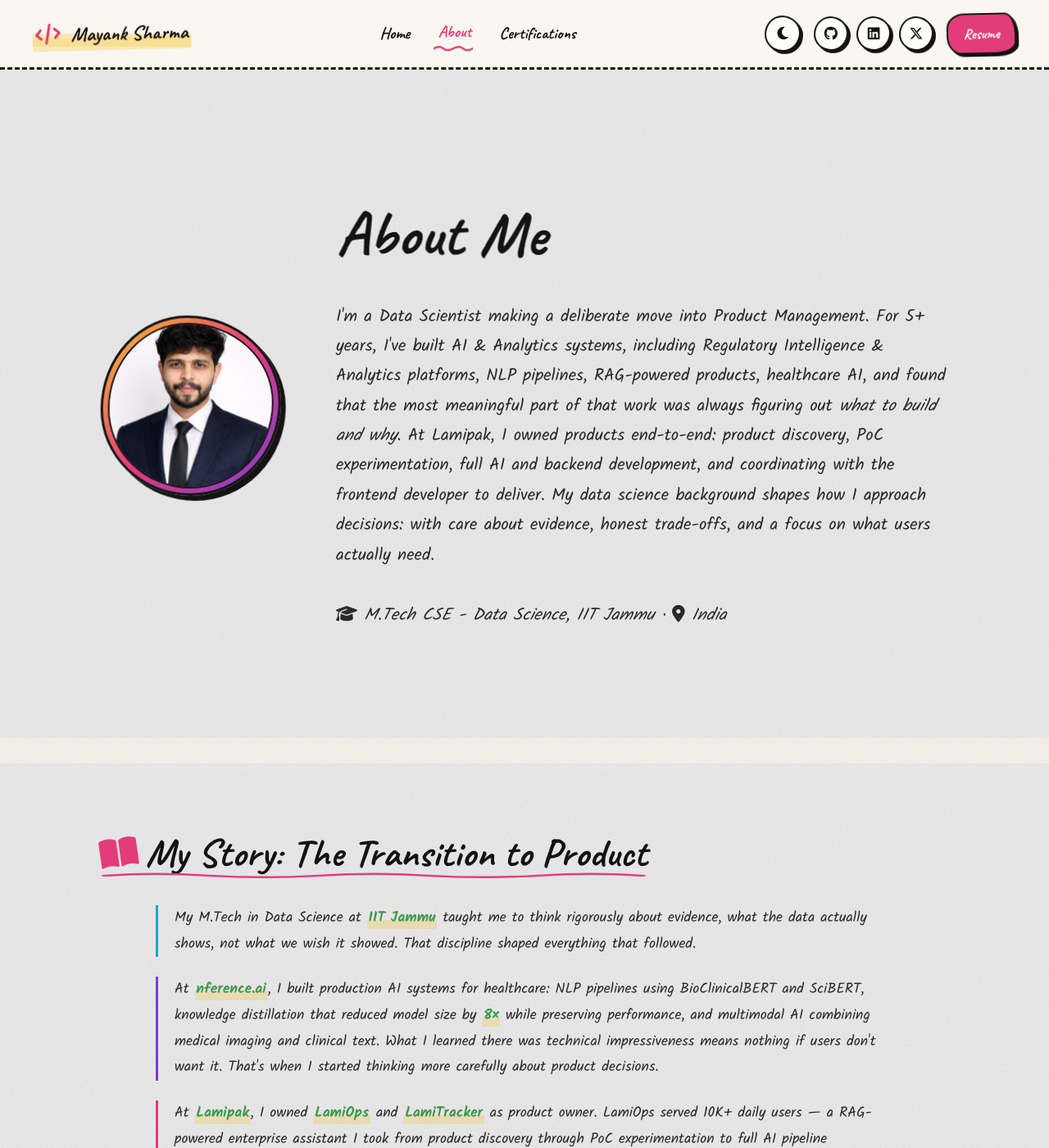
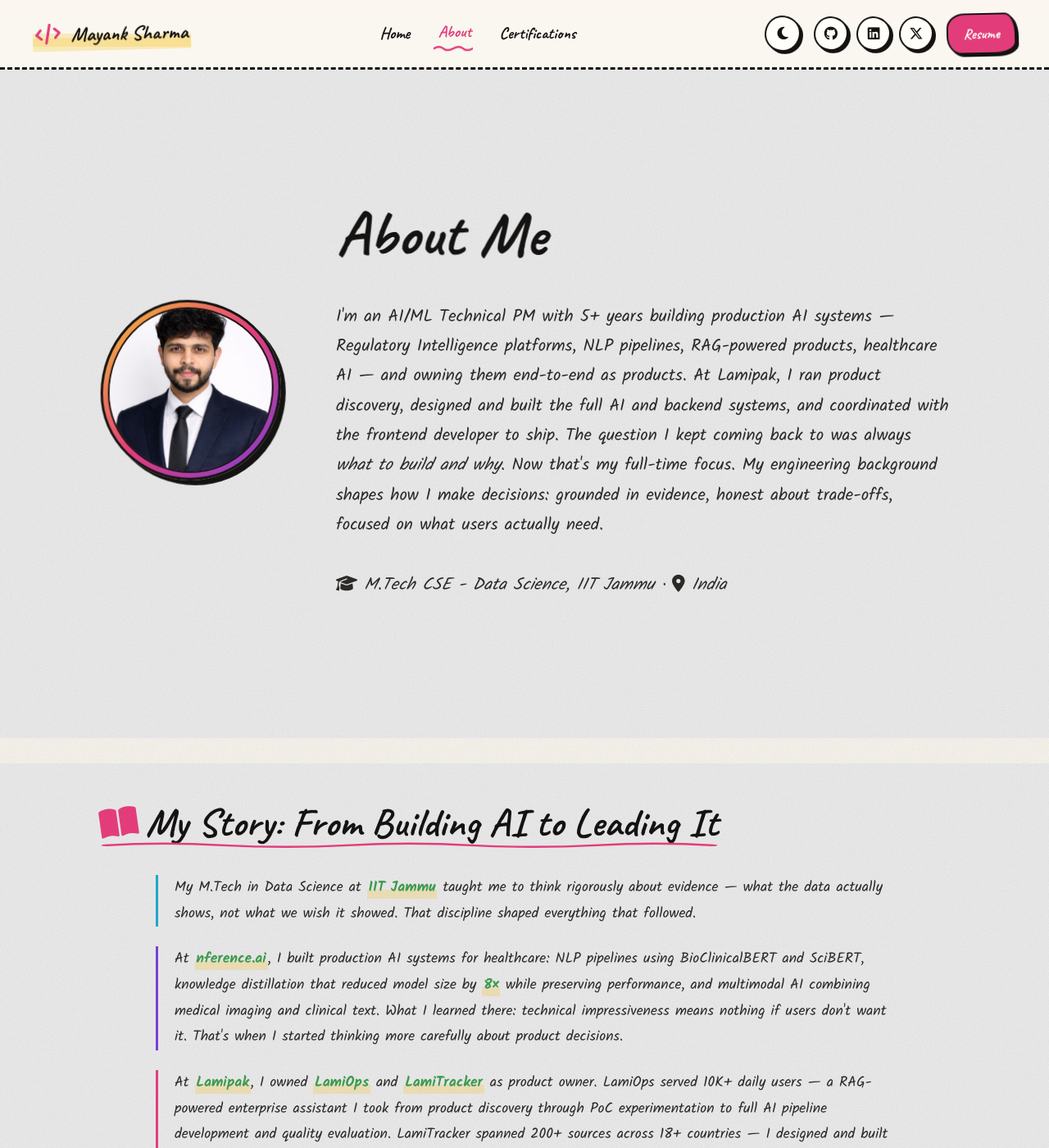
Before and after one commit to mayank1101/mayank1101.github.io, a Jekyll site: the page built from about.html, in a window 1280 px wide and 1400 px high. Shown: the whole window at 82% size. Built offline with Jekyll 4.4.1, drawn with Linux system fonts in a browser that asks for light colours; some web fonts are replaced; some of the changed text lies outside the part shown.

Commit message:
updated index, resume and about pages

```diff
--- a/about.html
+++ b/about.html
@@ -1,7 +1,7 @@
 ---
 layout: page
 title: About Me
-description: About Mayank Sharma is a Data Scientist transitioning into Product Management. 5+ years building AI systems - NLP, GenAI, healthcare AI. Moving into PM roles at data-driven companies.
+description: About Mayank Sharma — AI/ML Technical PM with 5+ years building production AI systems including RAG, NLP, GenAI, and healthcare AI. Now leading AI products full-time.
 ---
 
 <!-- About Hero -->
@@ -21,16 +21,15 @@
     <div class="hero-text">
       <h1>About Me</h1>
       <p>
-        I'm a Data Scientist making a deliberate move into Product Management.
-        For 5+ years, I've built AI & Analytics systems, including Regulatory
-        Intelligence & Analytics platforms, NLP pipelines, RAG-powered products,
-        healthcare AI, and found that the most meaningful part of that work was
-        always figuring out <em>what to build and why</em>. At Lamipak, I owned
-        products end-to-end: product discovery, PoC experimentation, full AI and
-        backend development, and coordinating with the frontend developer to
-        deliver. My data science background shapes how I approach decisions: with
-        care about evidence, honest trade-offs, and a focus on what users
-        actually need.
+        I'm an AI/ML Technical PM with 5+ years building production AI systems
+        — Regulatory Intelligence platforms, NLP pipelines, RAG-powered products,
+        healthcare AI — and owning them end-to-end as products. At Lamipak, I
+        ran product discovery, designed and built the full AI and backend
+        systems, and coordinated with the frontend developer to ship. The
+        question I kept coming back to was always <em>what to build and why</em>.
+        Now that's my full-time focus. My engineering background shapes how I
+        make decisions: grounded in evidence, honest about trade-offs, focused on
+        what users actually need.
       </p>
       <p class="muted about-hero-meta">
         <i class="fas fa-graduation-cap"></i> M.Tech CSE - Data Science, IIT
@@ -42,11 +41,11 @@
 
 <!-- My Story -->
 <div class="container section scroll-animate">
-  <h2><i class="fas fa-book-open"></i> My Story: The Transition to Product</h2>
+  <h2><i class="fas fa-book-open"></i> My Story: From Building AI to Leading It</h2>
   <div class="about-story">
     <p>
       My M.Tech in Data Science at <strong>IIT Jammu</strong> taught me to think
-      rigorously about evidence, what the data actually shows, not what we wish
+      rigorously about evidence — what the data actually shows, not what we wish
       it showed. That discipline shaped everything that followed.
     </p>
     <p>
@@ -54,7 +53,7 @@
       healthcare: NLP pipelines using BioClinicalBERT and SciBERT, knowledge
       distillation that reduced model size by <strong>8×</strong> while
       preserving performance, and multimodal AI combining medical imaging and
-      clinical text. What I learned there was technical impressiveness means
+      clinical text. What I learned there: technical impressiveness means
       nothing if users don't want it. That's when I started thinking more
       carefully about product decisions.
     </p>
@@ -67,13 +66,13 @@
       designed and built the complete AI and backend system for it. Across both,
       I talked to customers, identified problems, defined roadmaps, and
       coordinated with the frontend developer to deliver. That experience made
-      something clear: figuring out what to build and why is the work I find
-      most meaningful.
+      one thing clear: deciding what to build and why is the work I find most
+      meaningful.
     </p>
     <p>
       Today, I'm completing a
-      <strong>Product Management Fellowship at NextLeap</strong> to make the
-      transition deliberate.
+      <strong>Product Management Fellowship at NextLeap</strong> to bring
+      structure to what I've already been doing in practice.
     </p>
   </div>
 </div>
@@ -81,12 +80,11 @@
 <!-- My Journey -->
 <div class="container section scroll-animate">
   <h2>
-    <i class="fas fa-code-branch"></i> My Journey: Data Science → Product
-    Ownership → Product Management
+    <i class="fas fa-code-branch"></i> My Journey: AI Engineer → Product Owner → AI/ML PM
   </h2>
   <p class="muted about-section-lead">
-    From analyzing data to owning products to scaling them, how I became a
-    product thinker with technical credibility.
+    From building AI systems to owning them as products — how technical depth
+    became a product advantage.
   </p>
   <div class="cards">
     <div class="card scroll-animate">
```
Also changed, not shown: index.html (+13 -16 lines), resume.html (+13 -16 lines).
